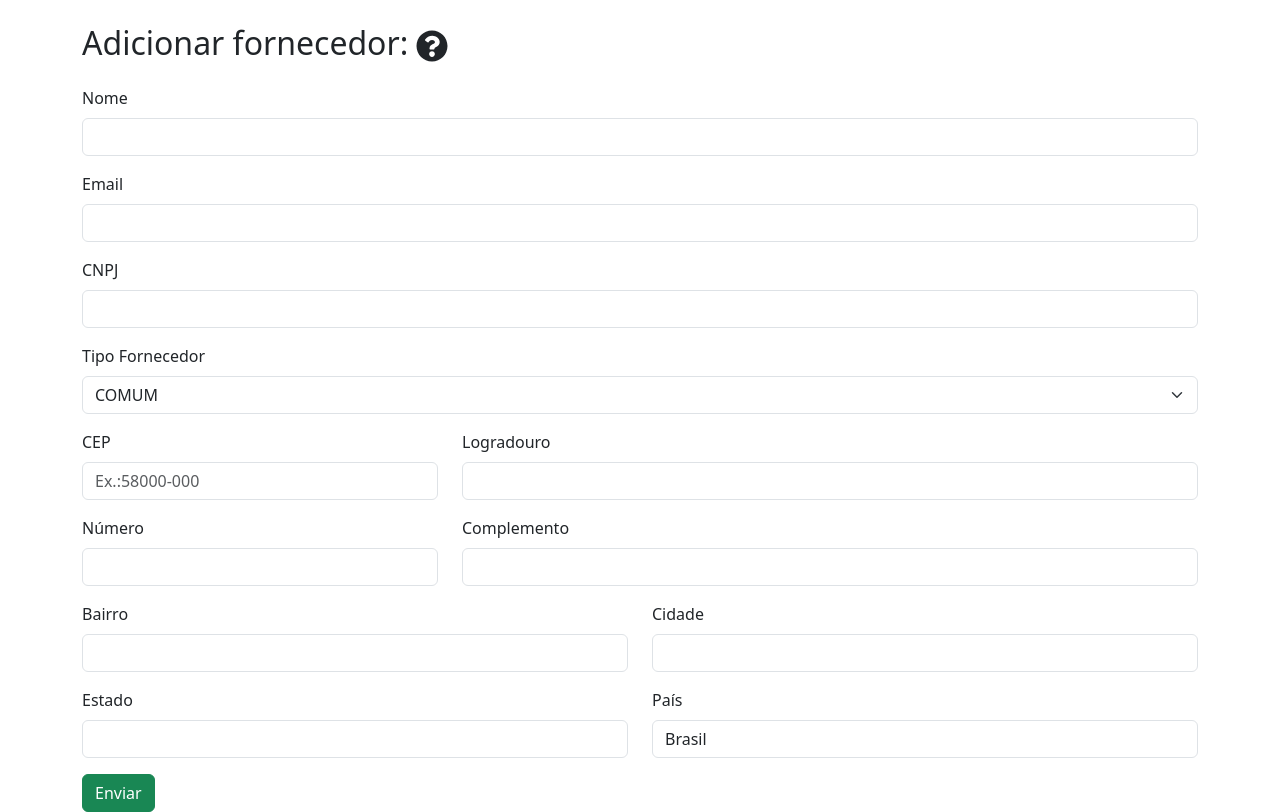
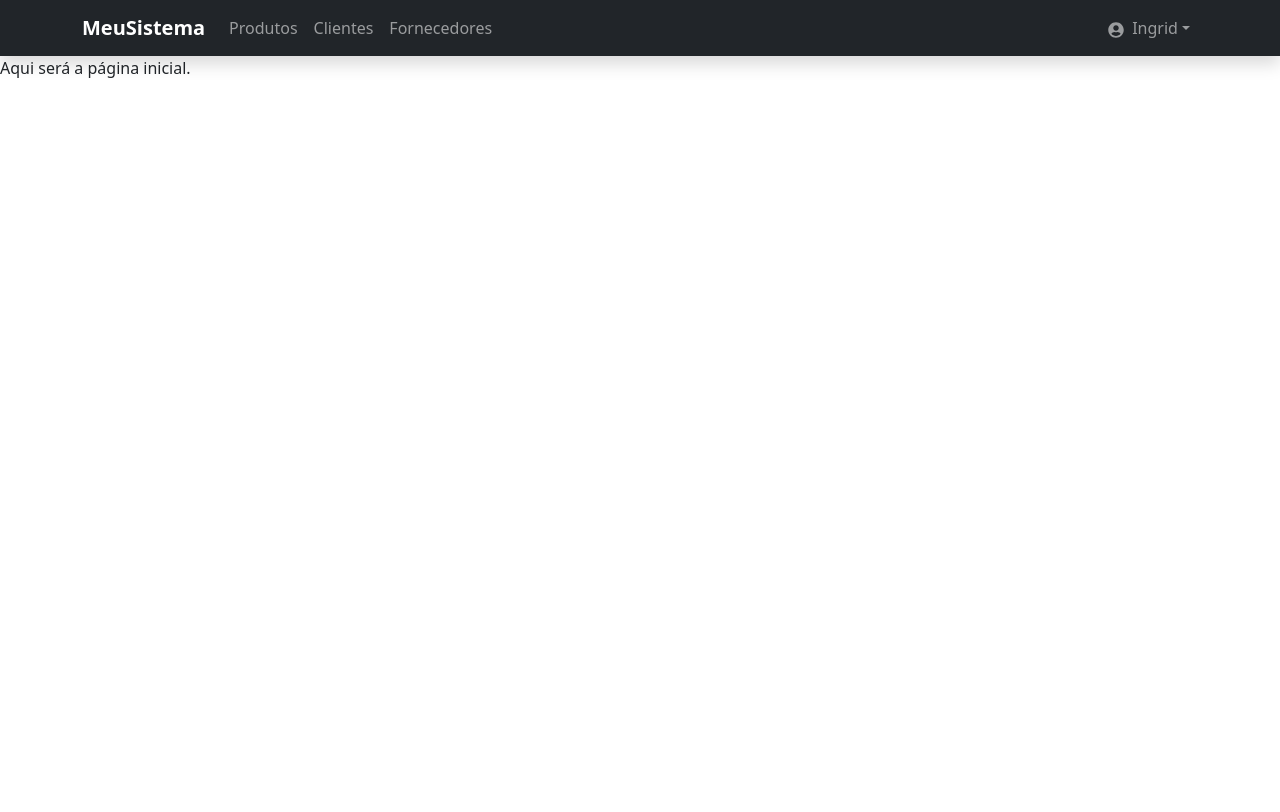
Before and after one commit to ingridhfreitas/meusistema-frontend, a React (Vite) app: page / in a window 1280 px wide. Built offline with nearby package versions, Linux system fonts and the light colour scheme; no server answers; the HTML template or start-up script is replaced by a standard one.

Commit message:
fixed: Navbar

```diff
--- a/src/App.jsx
+++ b/src/App.jsx
@@ -1,12 +1,19 @@
 import React from "react";
-import { BrowserRouter } from "react-router-dom";
+import { BrowserRouter, Routes, Route } from "react-router-dom";
+import Inicial from "./pages/Inicial";
 import FornecedorForm from "./pages/Fornecedor/FornecedorForm";
+import Menu from "./components/Menu";
+
 import "bootstrap/dist/css/bootstrap.min.css";
 
 const App = () => {
   return (
     <BrowserRouter>
-      <FornecedorForm />
+      <Menu />
+      <Routes>
+        <Route path="/" element={<Inicial />} />
+        <Route path="/cadastrar-fornecedor" element={<FornecedorForm />} />
+      </Routes>
     </BrowserRouter>
   );
 };
--- /dev/null
+++ b/src/components/Menu.jsx
@@ -0,0 +1,48 @@
+import React from "react";
+import { Container, Nav, Navbar, NavDropdown } from "react-bootstrap";
+import { FaSignOutAlt, FaUserCircle } from "react-icons/fa";
+
+const Menu = () => {
+  return (
+    <div>
+      <Navbar
+        bg="dark"
+        variant="dark"
+        expand="lg"
+        sticky="top"
+        className="shadow"
+      >
+        <Container>
+          <Navbar.Brand className="fw-bold">MeuSistema</Navbar.Brand>
+          <Navbar.Toggle aria-controls="menu-principal" />
+          <Navbar.Collapse id="menu-principal">
+            <Nav className="me-auto">
+              <Nav.Link>Produtos</Nav.Link>
+              <Nav.Link>Clientes</Nav.Link>
+              <Nav.Link>Fornecedores</Nav.Link>
+            </Nav>
+            <Nav>
+              <NavDropdown
+                title={
+                  <span>
+                    <FaUserCircle className="me-2" />
+                    Ingrid
+                  </span>
+                }
+              >
+                <NavDropdown.Item>Meu Perfil</NavDropdown.Item>
+                <NavDropdown.Divider />
+                <NavDropdown.Item>
+                  <FaSignOutAlt className="me-2" />
+                  Sair
+                </NavDropdown.Item>
+              </NavDropdown>
+            </Nav>
+          </Navbar.Collapse>
+        </Container>
+      </Navbar>
+    </div>
+  );
+};
+
+export default Menu;
--- /dev/null
+++ b/src/pages/Inicial.jsx
@@ -0,0 +1,7 @@
+import React from "react";
+
+const Inicial = () => {
+  return <div>Aqui será a página inicial.</div>;
+};
+
+export default Inicial;
```
